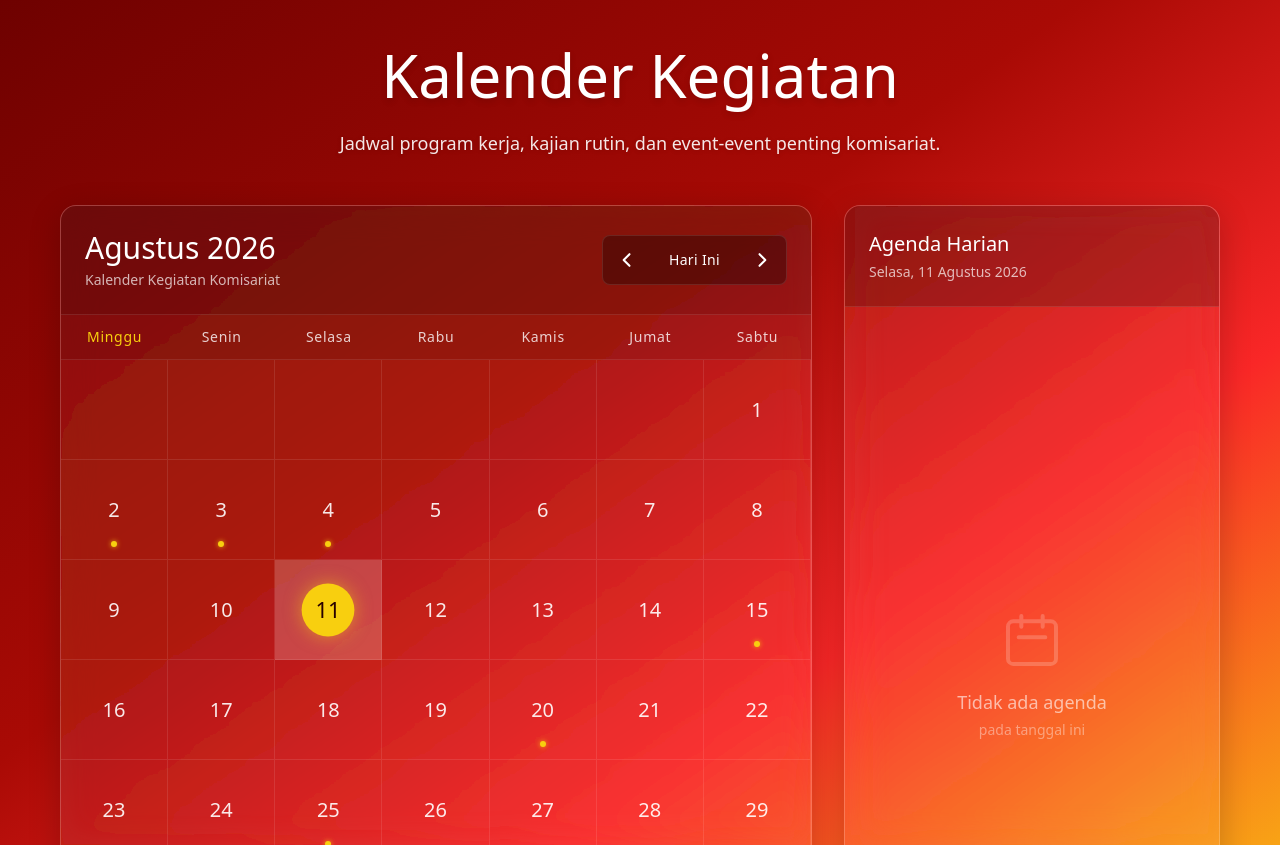
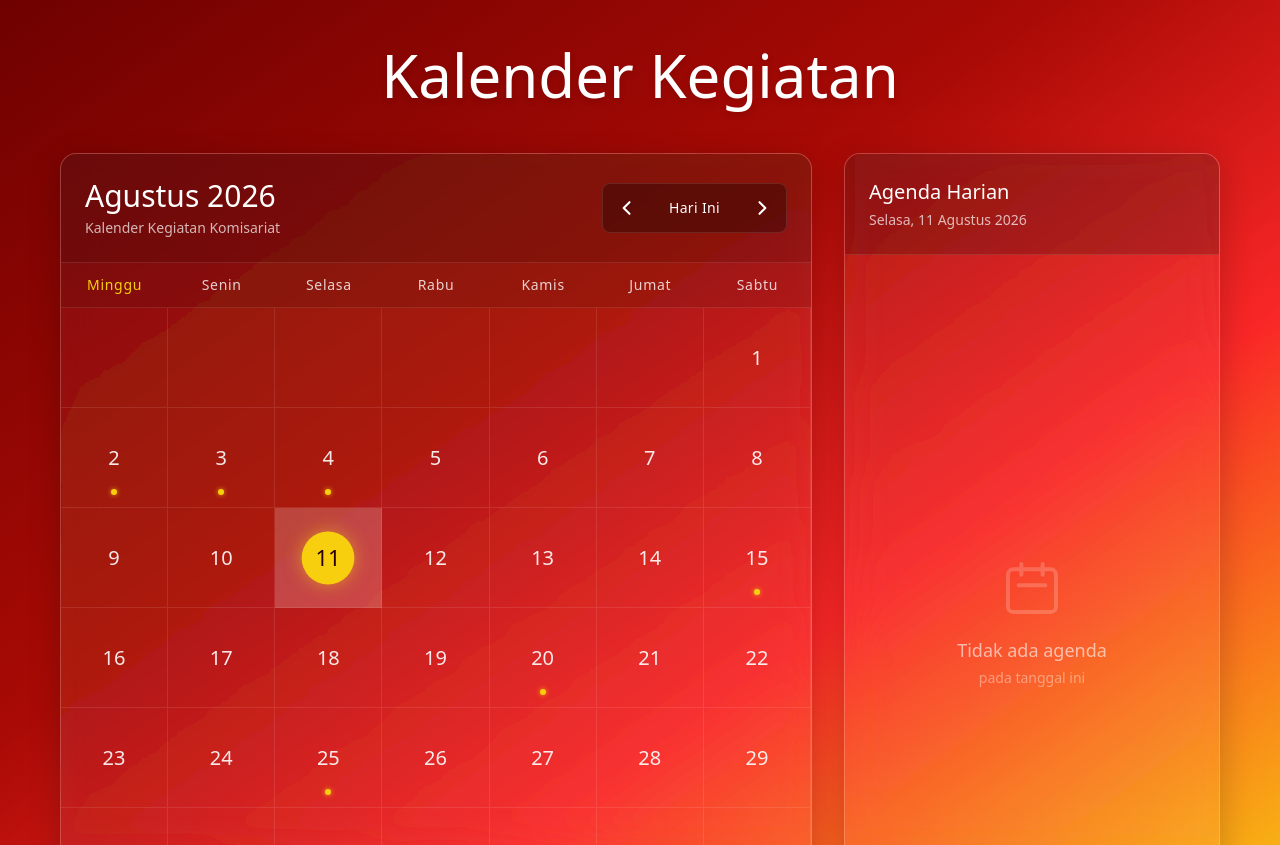
Before and after one commit to immfaiumy25/Imm-web, a Next.js app: page / in a window 1280 px wide. Shown: the part 5880-6725 px from the top of the page. Built offline with nearby package versions, Linux system fonts and the light colour scheme.

Commit message:
style(kalender): remove description text under Kalender Kegiatan title

```diff
--- a/src/app/page.tsx
+++ b/src/app/page.tsx
@@ -462,10 +462,7 @@ export default function Home() {
           KALENDER SECTION
           ======================== */}
       <section id="kalender" className="w-full min-h-[70vh] bg-[linear-gradient(145deg,#6d0100_0%,#a90a05_40%,#f92727_65%,#f8cf0f_100%)] text-white p-8 md:p-[60px] flex flex-col items-center justify-center relative overflow-hidden">
-        <h2 className="font-serif text-4xl md:text-6xl font-normal mb-6 text-white text-center drop-shadow-md">Kalender Kegiatan</h2>
-        <p className="text-lg text-white/90 max-w-[800px] text-center mb-12 drop-shadow-sm font-medium">
-          Jadwal program kerja, kajian rutin, dan event-event penting komisariat.
-        </p>
+        <h2 className="font-serif text-4xl md:text-6xl font-normal mb-12 text-white text-center drop-shadow-md">Kalender Kegiatan</h2>
 
         <div className="w-full max-w-[1400px] relative z-10">
           <IMMCalendar />
```
